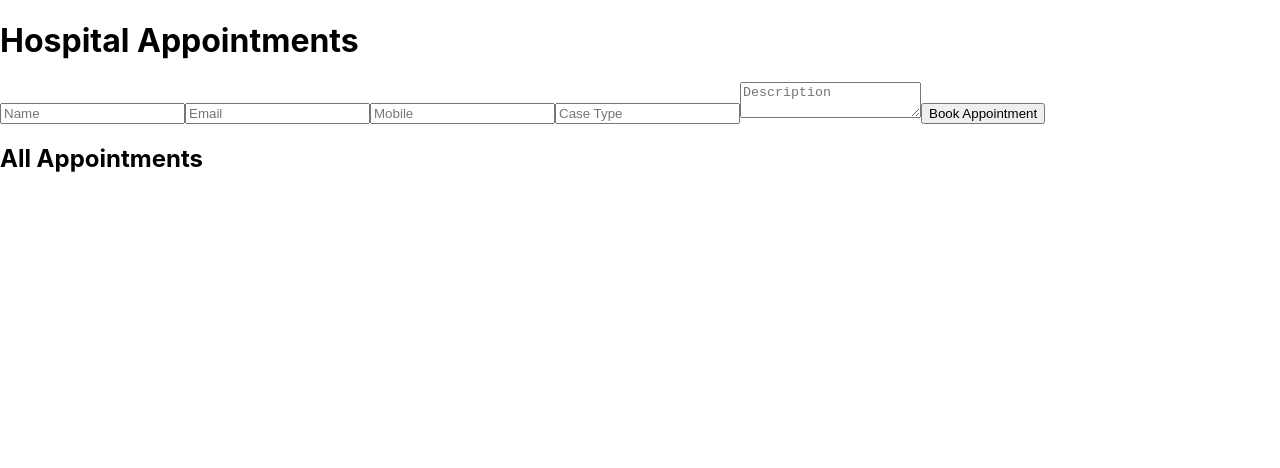
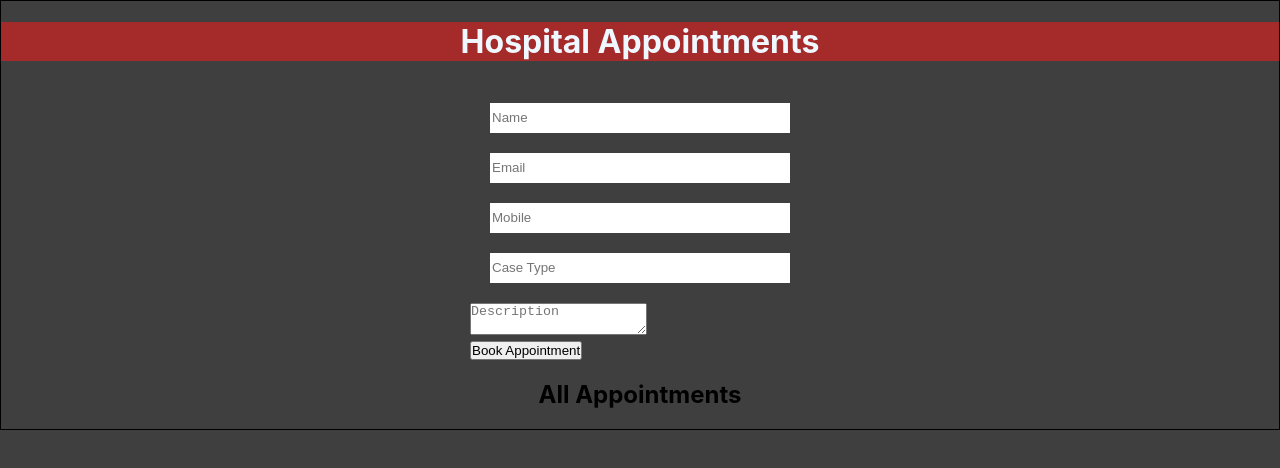
Before and after one commit to kowsickram/Doctors_appointment_app, a React (Create React App) app in the folder doctor_app/: page / in a window 1280 px wide. Shown: the top 468 px of the page. Built offline with nearby package versions, Linux system fonts and the light colour scheme.

Commit message:
Added css

```diff
--- a/doctor_app/src/App.js
+++ b/doctor_app/src/App.js
@@ -1,6 +1,6 @@
 
 import './App.css';
-
+import "./styles.css"
 import React, { useState, useEffect } from 'react';
 // import axios from 'axios';
 
@@ -20,7 +20,7 @@ function handleSubmit(){
 
 
   return (
-    <div>
+    <div className='appointment'>
       <h1>Hospital Appointments</h1>
       <form onSubmit={handleSubmit}>
         <input
@@ -52,6 +52,7 @@ function handleSubmit(){
           value={description}
           onChange={(e) => setDescription(e.target.value)}
         ></textarea>
+        <br></br>
         <button type="submit">Book Appointment</button>
       </form>
       <h2>All Appointments</h2>
--- /dev/null
+++ b/doctor_app/src/styles.css
@@ -0,0 +1,33 @@
+*{
+    padding: 0;
+    box-sizing: border-box;
+}
+body{
+    background-color: rgba(0, 0, 0, 0.752);
+}
+.appointment{
+    border: 1px solid black;
+    align-items: center;
+    justify-content: center;
+    display: flex;
+    flex-flow: column;
+
+
+}
+h1{
+    background-color: brown;
+    text-align: center;
+    color: aliceblue;
+    width: 100%;
+}
+input{
+    display: flex;
+    flex-direction: row;
+    flex-flow: nowrap;
+    margin: 20px;
+    border: none;
+    width: 300px;
+    outline: none;
+    height: 30px;
+    padding: 2px;
+}
```
